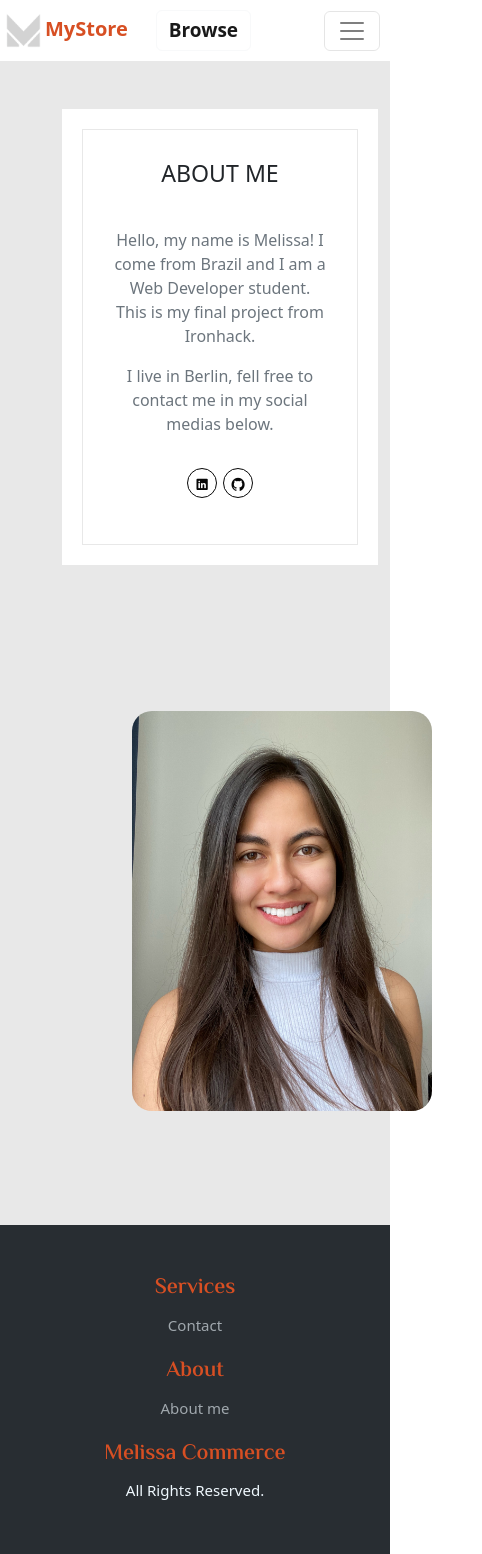
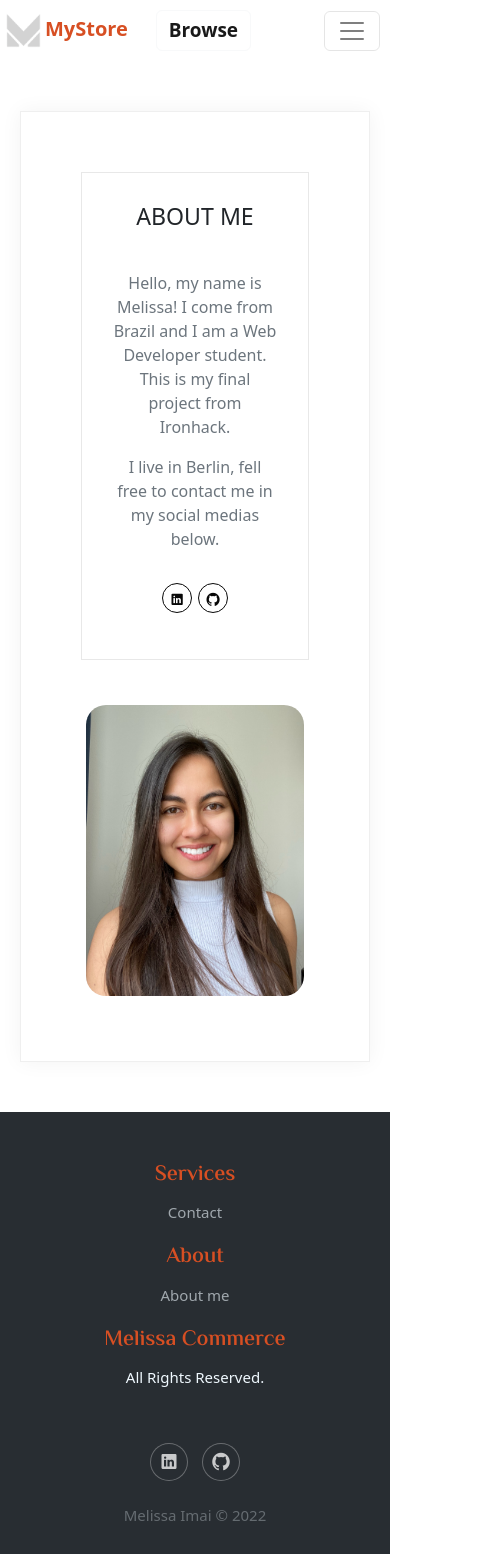
Before and after one commit to melissaimai/p3-client, a React (Create React App) app: page /aboutme in a window 390 px wide. Shown: the top 1554 px of the page, 482 px wide, since content can reach past the window. Built offline with nearby package versions, Linux system fonts and the light colour scheme; no server answers.

Commit message:
about page responsive

```diff
--- a/src/pages/About/AboutMe.css
+++ b/src/pages/About/AboutMe.css
@@ -1,12 +1,12 @@
 #about-section {
-  background: rgba(32, 33, 36, 0.1);
+  background-color: #fff;
   position: relative;
+  margin: 50px
 }
 
 .blockabout {
   padding: 20px;
   background: white;
-  margin-left: 50px;
 }
 
 .blockabout-inner {
@@ -28,24 +28,30 @@
   transition: all 0.3s;
 }
 
-.rey-btn {
-  border: 2px solid #070707;
-  padding: 10px 40px;
-  text-transform: uppercase;
-  letter-spacing: 2px;
-  font-size: 13px;
-  font-weight: 700;
-  border-radius: 50px;
-  transition: all 0.3s;
+.imagebox{
+  display: flex;
+  justify-content: center;
 }
 
 .potoaboutwrap{
-width: 400px;
-padding: 50px;
-margin-left: 70px;
-
+width: 300px;
+padding: 30px;
 }
 
 .imagepotoaboutwrap{
   border-radius: 20px;
 }
+
+
+@media (max-width: 1199.98px) {
+  #about-section {
+    width: 350px;
+    margin:auto;
+    margin-top: 50px;
+    margin-bottom: 50px;
+  }
+  .potoaboutwrap{
+    width: auto;
+    padding: 25px;
+  }
+}
--- a/src/pages/About/AboutMe.js
+++ b/src/pages/About/AboutMe.js
@@ -3,11 +3,44 @@ import Melissa from "./images/melissa.JPG"
 
 const AboutMe = () => {
   return (
-    <section id="about-section" className="pt-5 pb-5">
-      <div className="container wrapabout">
-        <div className="red"></div>
-        <div className="row">
-          <div className="col-lg-6 align-items-center justify-content-left d-flex mb-5 mb-lg-0">
+
+    // <section id="about-section" className="pt-5 pb-5">
+    //   <div className="container wrapabout">
+    //     <div className="red"></div>
+    //     <div className="row">
+    //       <div className="col-lg-6 align-items-center justify-content-left d-flex mb-5 mb-lg-0">
+    //         <div className="blockabout">
+    //           <div className="blockabout-inner text-center text-sm-start">
+    //             <div className="title-big pb-3 mb-3">
+    //               <h3>ABOUT ME</h3>
+    //             </div>
+    //             <p className="description-p text-muted pe-0 pe-lg-0">
+    //               Hello, my name is Melissa! I come from Brazil and I am a Web Developer student. This is my final project from Ironhack.
+    //             </p>
+    //             <p className="description-p text-muted pe-0 pe-lg-0">I live in Berlin, fell free to contact me in my social medias below.</p>
+    //             <div className="sosmed-horizontal pt-3 pb-3">
+    //               <a href="https://www.linkedin.com/in/melissaimai/" target="_blank" rel="noopener noreferrer" ><i className="icon ion-social-linkedin"></i></a>
+    //               <a href="https://github.com/melissaimai"><i className="icon ion-social-github" target="_blank" rel="noopener noreferrer" ></i></a>
+    //             </div>
+
+    //           </div>
+    //         </div>
+    //       </div>
+    //       <div className="col-lg-6 mt-5 mt-lg-0">
+    //         <figure className="potoaboutwrap">
+    //           <img className="imagepotoaboutwrap" src={Melissa} alt="potoabout" />
+    //         </figure>
+    //       </div>
+    //     </div>
+    //   </div>
+    // </section>
+
+    <section id="about-section">
+      <div className="container">
+        <div className="row align-items-stretch no-gutters contact-wrap">
+          <div className="col-md-12">
+            <div className="form h-100">
+
               <div className="blockabout">
                 <div className="blockabout-inner text-center text-sm-start">
                   <div className="title-big pb-3 mb-3">
@@ -21,24 +54,22 @@ const AboutMe = () => {
                     <a href="https://www.linkedin.com/in/melissaimai/" target="_blank" rel="noopener noreferrer" ><i className="icon ion-social-linkedin"></i></a>
                     <a href="https://github.com/melissaimai"><i className="icon ion-social-github" target="_blank" rel="noopener noreferrer" ></i></a>
                   </div>
+                </div>
+              </div>
+
+              <div className="imagebox">
+                <div className="potoaboutwrap">
+                  <img className="imagepotoaboutwrap" src={Melissa} alt="potoabout" />
+                </div>
+              </div>
+
 
             </div>
           </div>
         </div>
-          <div className="col-lg-6 mt-5 mt-lg-0">
-            <figure className="potoaboutwrap">
-              <img className="imagepotoaboutwrap" src={Melissa} alt="potoabout" />
-            </figure>
       </div>
-        </div>
-      </div>
-    </section>
-
-
-
+    </section >
   )
-
-
 }
 
 export default AboutMe;
--- a/src/pages/Services/Contact.css
+++ b/src/pages/Services/Contact.css
@@ -6,7 +6,7 @@
   position: relative;
   padding-top: 50px  !important;
 margin-bottom: 120px;
-margin-top: 50px;
+margin-top: 10px;
 margin-left:200px ;
 margin-right:200px ;
 text-align: start;
```
Also changed, not shown: 1 other file (tests, documents, lock files or other folders). Lines whose indentation alone changed are shown as unchanged.
